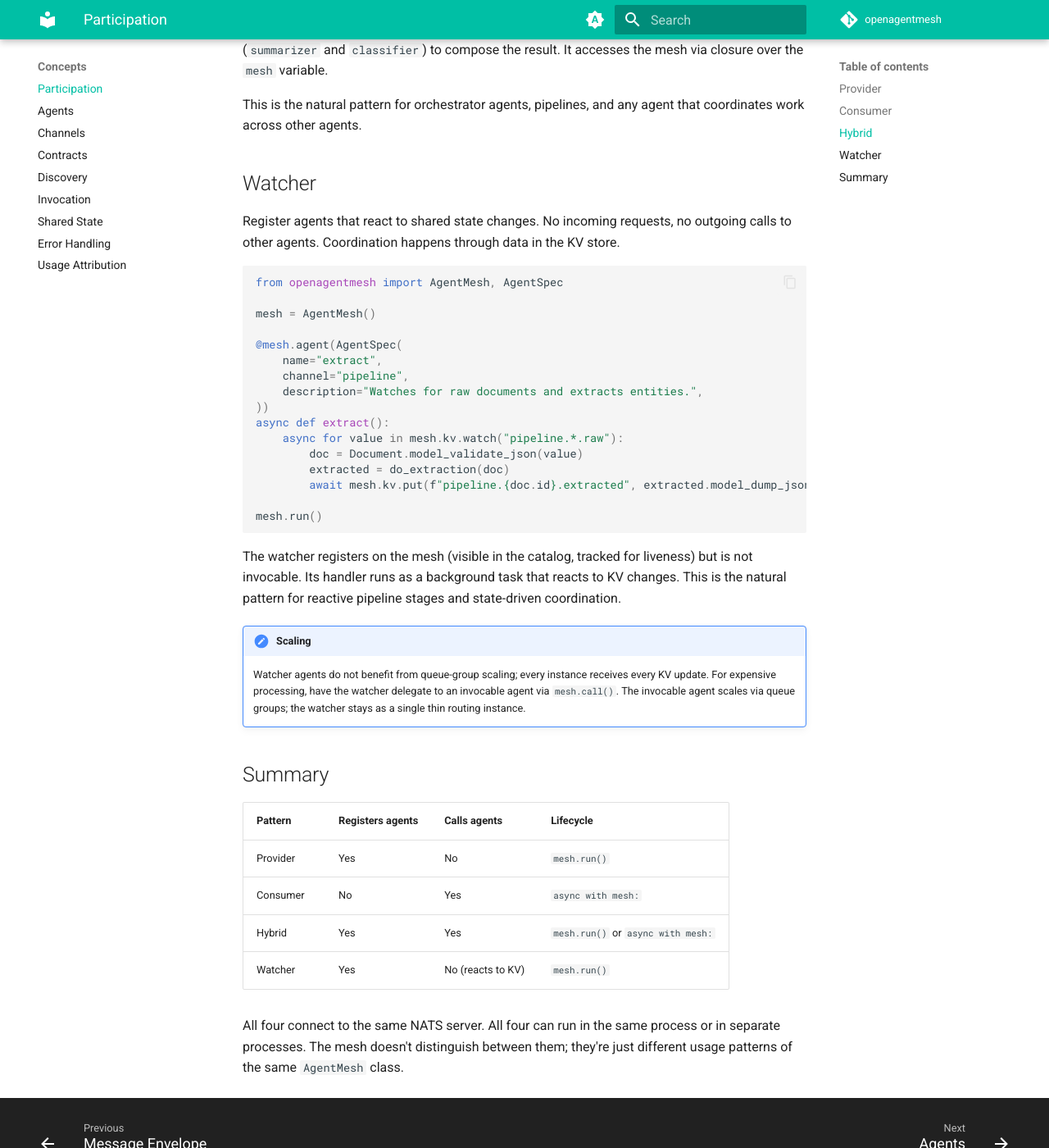
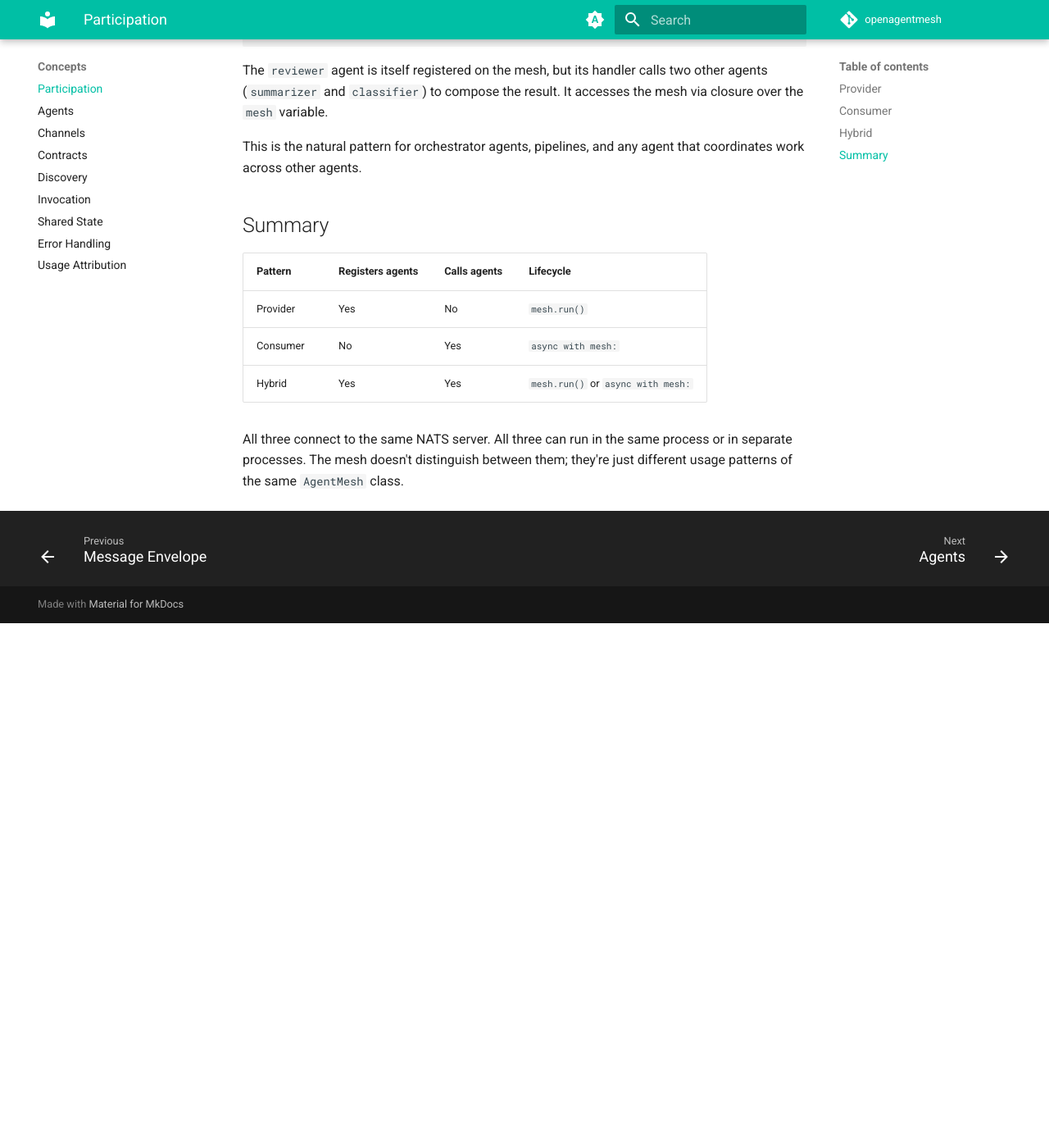
Before and after one commit to openagentmesh/openagentmesh, an MkDocs documentation site: the page built from docs/concepts/participation.md, in a window 1280 px wide and 1400 px high, scrolled down 1826 px. Shown: the whole window at 82% size. Built offline with MkDocs 1.6.1 and Material for MkDocs 9.7.7, drawn with Linux system fonts in a browser that asks for light colours; comment, search, counter and statistics services are not loaded; after the commit the page ends 2586 px from its top, so only the background shows below that; some of the changed text lies outside the part shown.

Commit message:
docs: keep participation patterns orthogonal to handler shapes
Watcher is a handler shape (agents.md), not a participation pattern.
Provider description widened to cover all non-consuming handler shapes.

````diff
--- a/docs/concepts/participation.md
+++ b/docs/concepts/participation.md
@@ -1,10 +1,10 @@
 # Participation Patterns
 
-There are three ways to participate in the mesh. They differ in whether you register agents, call agents, or both.
+There are three ways to participate in the mesh. They differ in whether you register agents, call agents, or both. These patterns are orthogonal to [handler shapes](agents.md#handler-shapes): a provider can register buffered handlers, streaming handlers, publishers, triggers, or watchers.
 
 ## Provider
 
-Register agents and serve requests. No outgoing calls.
+Register agents. No outgoing calls.
 
 ```python
 from pydantic import BaseModel
@@ -80,34 +80,6 @@
 
 This is the natural pattern for orchestrator agents, pipelines, and any agent that coordinates work across other agents.
 
-## Watcher
-
-Register agents that react to shared state changes. No incoming requests, no outgoing calls to other agents. Coordination happens through data in the KV store.
-
-```python
-from openagentmesh import AgentMesh, AgentSpec
-
-mesh = AgentMesh()
-
-@mesh.agent(AgentSpec(
-    name="extract",
-    channel="pipeline",
-    description="Watches for raw documents and extracts entities.",
-))
-async def extract():
-    async for value in mesh.kv.watch("pipeline.*.raw"):
-        doc = Document.model_validate_json(value)
-        extracted = do_extraction(doc)
-        await mesh.kv.put(f"pipeline.{doc.id}.extracted", extracted.model_dump_json())
-
-mesh.run()
-```
-
-The watcher registers on the mesh (visible in the catalog, tracked for liveness) but is not invocable. Its handler runs as a background task that reacts to KV changes. This is the natural pattern for reactive pipeline stages and state-driven coordination.
-
-!!! note "Scaling"
-    Watcher agents do not benefit from queue-group scaling; every instance receives every KV update. For expensive processing, have the watcher delegate to an invocable agent via `mesh.call()`. The invocable agent scales via queue groups; the watcher stays as a single thin routing instance.
-
 ## Summary
 
 | Pattern | Registers agents | Calls agents | Lifecycle |
@@ -115,6 +87,5 @@
 | Provider | Yes | No | `mesh.run()` |
 | Consumer | No | Yes | `async with mesh:` |
 | Hybrid | Yes | Yes | `mesh.run()` or `async with mesh:` |
-| Watcher | Yes | No (reacts to KV) | `mesh.run()` |
 
-All four connect to the same NATS server. All four can run in the same process or in separate processes. The mesh doesn't distinguish between them; they're just different usage patterns of the same `AgentMesh` class.
+All three connect to the same NATS server. All three can run in the same process or in separate processes. The mesh doesn't distinguish between them; they're just different usage patterns of the same `AgentMesh` class.
````
Also changed, not shown: other parts of docs/concepts/participation.md (+1 -1 lines).
